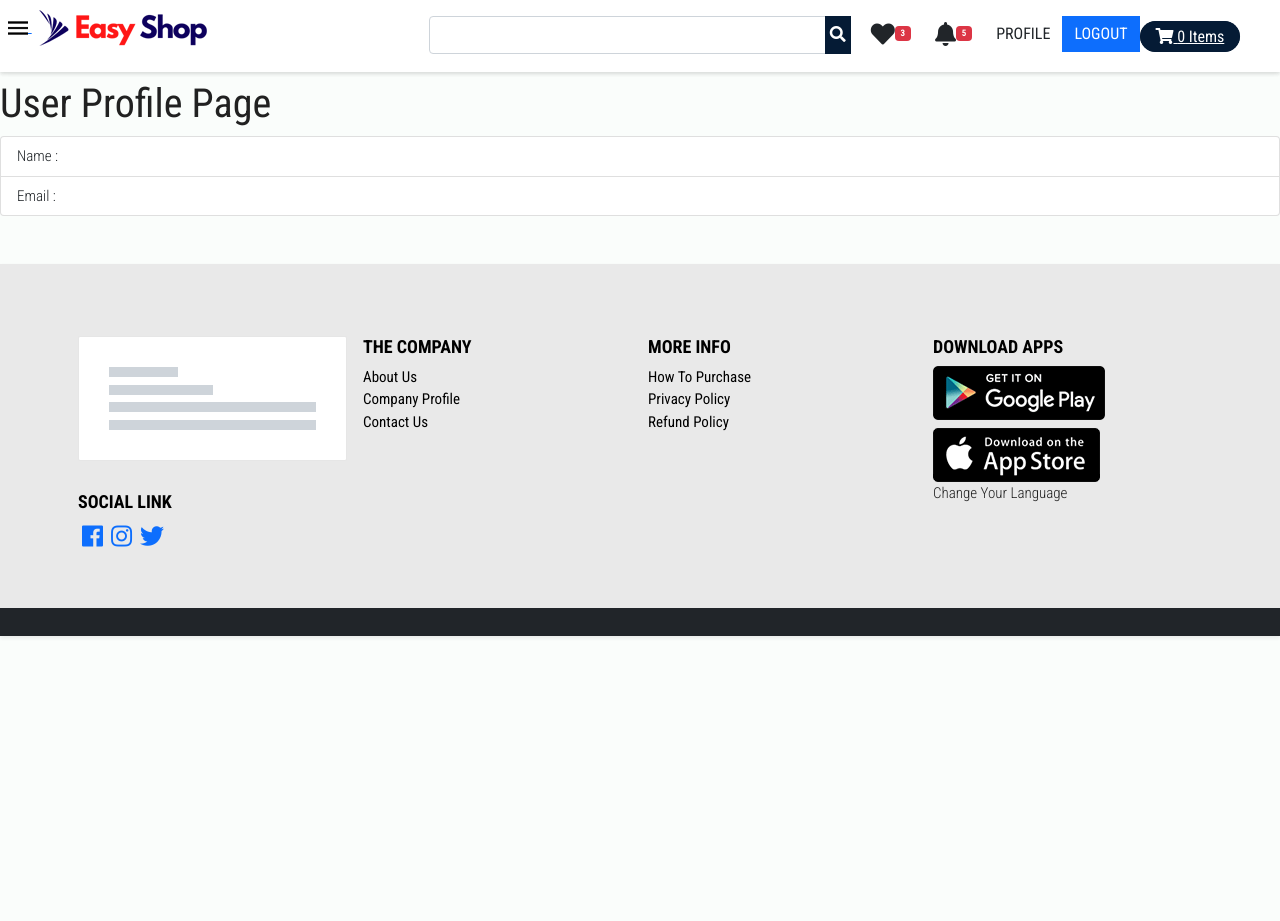
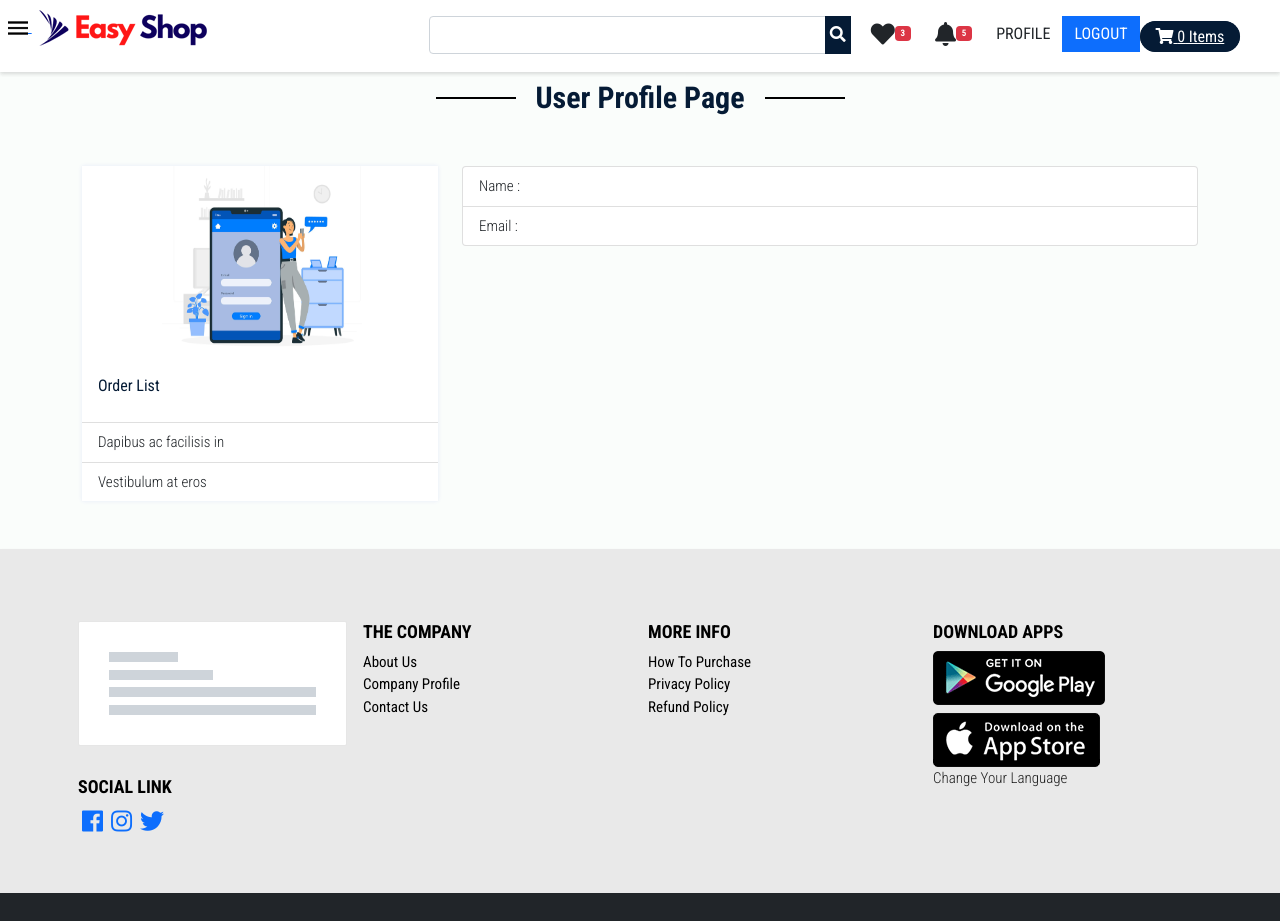
Before and after one commit to Malikalugun/advance_react_ecom, a React (Create React App) app in the folder user/ecom/: page /profile in a window 1280 px wide. Before the commit the page ends 800 px from the top, so only its background shows below. Built offline with nearby package versions, Linux system fonts and the light colour scheme; no server answers; sample sign-in values are in the browser's storage; some icons are missing.

Commit message:
profile page updated
profile page updated

```diff
--- a/user/ecom/src/assets/css/typo.css
+++ b/user/ecom/src/assets/css/typo.css
@@ -3,12 +3,12 @@
   margin-bottom: 50px;
   color: #051b35;
   font-size: 20px;
-     font-family: 'Roboto Condensed', sans-serif;
+  font-family: "Roboto Condensed", sans-serif;
   font-weight: 400;
 }
- .section-title-contact{
+.section-title-contact {
   font-size: 18px;
-     font-family: 'Roboto Condensed', sans-serif;
+  font-family: "Roboto Condensed", sans-serif;
   color: #051b35;
   font-weight: 400;
 }
@@ -17,38 +17,38 @@
   margin-bottom: 10px;
   color: #051b35;
   font-size: 30px;
-    font-family: 'Roboto Condensed', sans-serif;
+  font-family: "Roboto Condensed", sans-serif;
   font-weight: 600;
 }
 .section-sub-title {
   color: #212121;
   font-size: 15px;
-     font-family: 'Roboto Condensed', sans-serif;
+  font-family: "Roboto Condensed", sans-serif;
   font-weight: 300;
 }
 .product-name-on-card {
   color: #051b35;
   font-size: 16px;
-     font-family: 'Roboto Condensed', sans-serif;
+  font-family: "Roboto Condensed", sans-serif;
   font-weight: 400;
 }
 .product-price-on-card {
-     color: #E43023;
+  color: #e43023;
   font-size: 14px;
-     font-family: 'Roboto Condensed', sans-serif;
+  font-family: "Roboto Condensed", sans-serif;
   font-weight: 600;
 }
- .category-name{
+.category-name {
   color: #000000;
   font-size: 13px;
-     font-family: 'Roboto Condensed', sans-serif;
+  font-family: "Roboto Condensed", sans-serif;
   font-weight: 600;
 }
-.text-link{
+.text-link {
   color: inherit;
   text-decoration: inherit;
 }
-.breadbody{
+.breadbody {
   background-color: #e6e6e6;
   padding-top: 20px;
   padding-bottom: 7px;
@@ -56,3 +56,8 @@
   font-weight: 600;
   border-radius: 10px;
 }
+.userprofile {
+  width: 200px;
+  height: 200px;
+  margin-left: 80px;
+}
--- a/user/ecom/src/components/Cart/OrderList.jsx
+++ b/user/ecom/src/components/Cart/OrderList.jsx
@@ -2,7 +2,6 @@ import React, { Component, Fragment } from "react";
 import AppURL from "../../api/AppURL";
 import axios from "axios";
 import { Container, Row, Col, Card, Button, Modal } from "react-bootstrap";
-
 export class OrderList extends Component {
   constructor() {
     super();
@@ -74,7 +73,7 @@ export class OrderList extends Component {
       <Fragment>
         <Container>
           <div className="section-title text-center mb-4">
-            <h2>Product Order History</h2>
+            <h2>Product Order History By ({this.props.user.name})</h2>
           </div>
           <Row>{MyView}</Row>
         </Container>
--- a/user/ecom/src/components/common/Profile.jsx
+++ b/user/ecom/src/components/common/Profile.jsx
@@ -1,35 +1,65 @@
-import React, { Component } from 'react'
-import { Fragment } from 'react'
-import { Redirect } from 'react-router';
+import React, { Component } from "react";
+import { Fragment } from "react";
+import { Redirect } from "react-router";
+import profile from "../../assets/images/login.png";
+import {
+  Container,
+  Row,
+  Col,
+  Card,
+  Button,
+  Modal,
+  ListGroup,
+} from "react-bootstrap";
+import { Link } from "react-router-dom";
 
 class Profile extends Component {
   render() {
-
     let name;
     let email;
-          if(this.props.user){
+    if (this.props.user) {
       name = this.props.user.name;
       email = this.props.user.email;
     }
 
-          if(!localStorage.getItem('token')){
-               return <Redirect to="/login" />
+    if (!localStorage.getItem("token")) {
+      return <Redirect to="/login" />;
     }
-
 
     return (
       <Fragment>
-                   <h1> User Profile Page </h1>
+        <div className="section-title text-center mb-55">
+          <h2>User Profile Page </h2>
+        </div>
 
+        <Container>
+          <Row>
+            <Col lg={4} md={4} sm={12}>
+              <Card style={{ width: "18rem" }}>
+                <Card.Img variant="top" src={profile} className="userprofile" />
+
+                <ListGroup className="list-group-flush">
+                  <ListGroup.Item>
+                    <Link className="text-link" to="/orderlist">
+                      <p className="product-name-on-card">Order List</p>
+                    </Link>
+                  </ListGroup.Item>
+                  <ListGroup.Item>Dapibus ac facilisis in</ListGroup.Item>
+                  <ListGroup.Item>Vestibulum at eros</ListGroup.Item>
+                </ListGroup>
+              </Card>
+            </Col>
+            <Col lg={8} md={8} sm={12}>
               <ul className="list-group">
-<li className="list-group-item">Name :  {name} </li>
-<li className="list-group-item">Email :  {email} </li>
+                <li className="list-group-item">Name : {name} </li>
+                <li className="list-group-item">Email : {email} </li>
               </ul>
-
-
+            </Col>
+          </Row>
+        </Container>
       </Fragment>
-          )
+    );
   }
 }
 
-export default Profile
+export default Profile;
```
Lines whose indentation alone changed are shown as unchanged.
